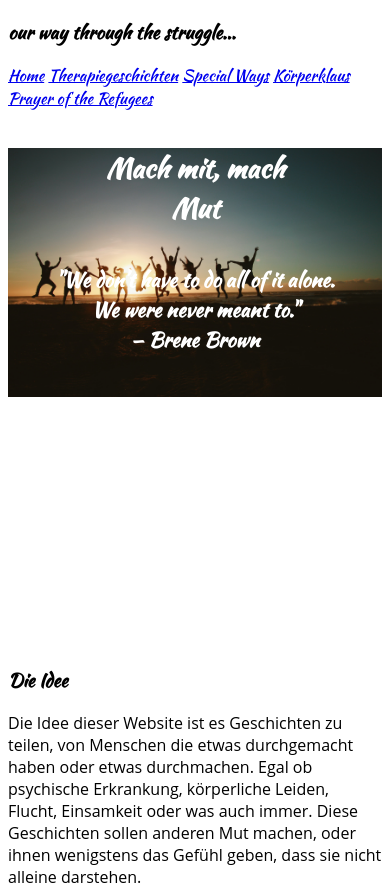
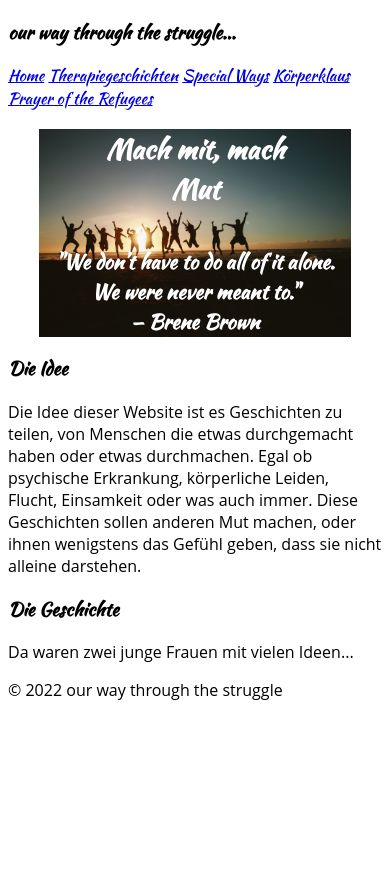
Before and after one commit to el-un/our-way-through-the-struggle, a plain HTML site: page index.html in a window 390 px wide. Shown: the top 891 px of the page. After the commit the page ends 844 px from the top, so only its background shows below. Drawn offline with Linux system fonts and the light colour scheme.

Commit message:
Fix for Picture width with Textproblem

```diff
--- a/ressources/css/main.css
+++ b/ressources/css/main.css
@@ -29,11 +29,11 @@ body {
 }
 
 .banner h2 {
-    margin: 5% 10%;
+    margin: 5% 10%
 }
 
 /* Damit die Schrift ab einem gewissen Punkt nicht größer als das Bild wird */
-@media screen and (min-width: 500px) {
+@media screen and (min-width: 750px) {
     .banner h1{
        font-size: 50px;
     }
@@ -41,3 +41,17 @@ body {
         font-size: 28px;
     }
   }
+
+  /* Der nachfolgende Paragraph nicht zu weit nach unten rutscht,
+    wenn der Bildschirm kleiner wird */
+@media screen and (max-width: 750px) {
+    .banner {
+        height: 100%;
+    }
+}
+
+@media screen and (min-width: 300px) {
+.banner h1 {
+    margin-top: 5%;
+    }
+}
```
